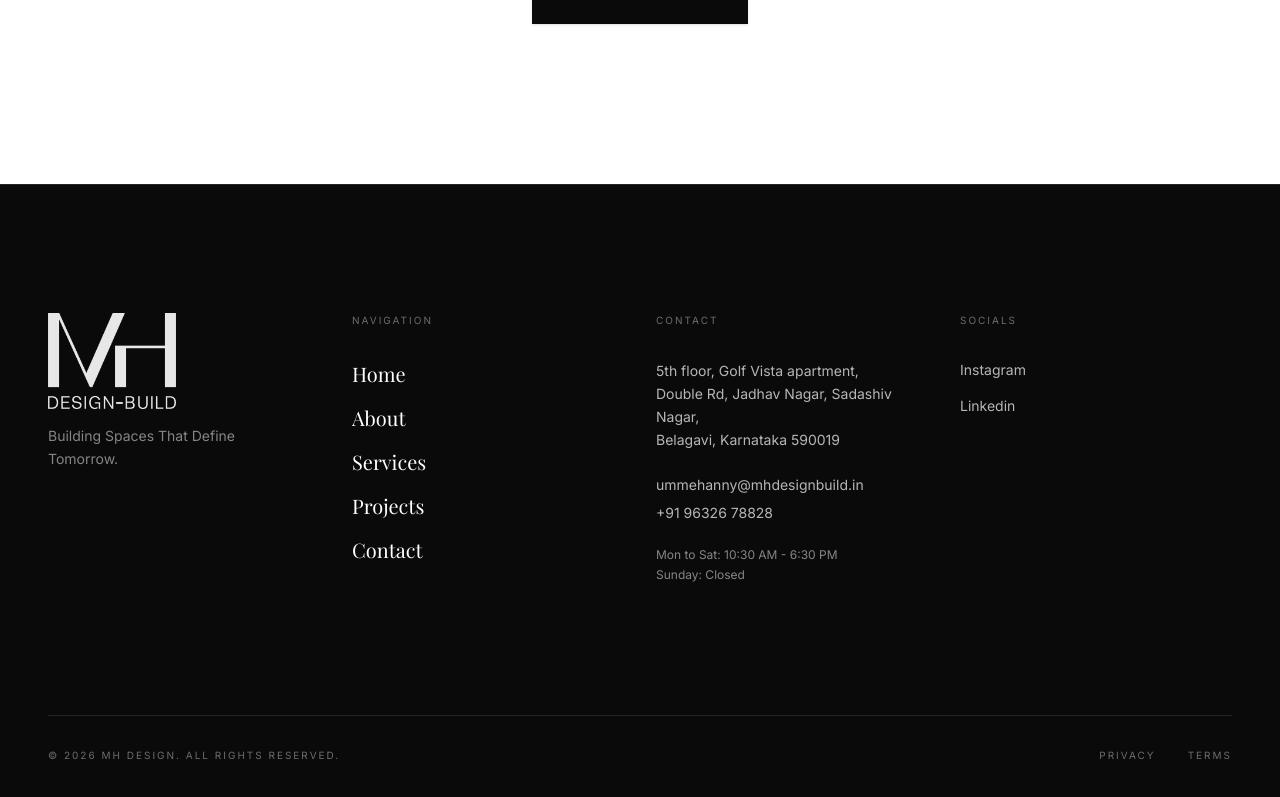
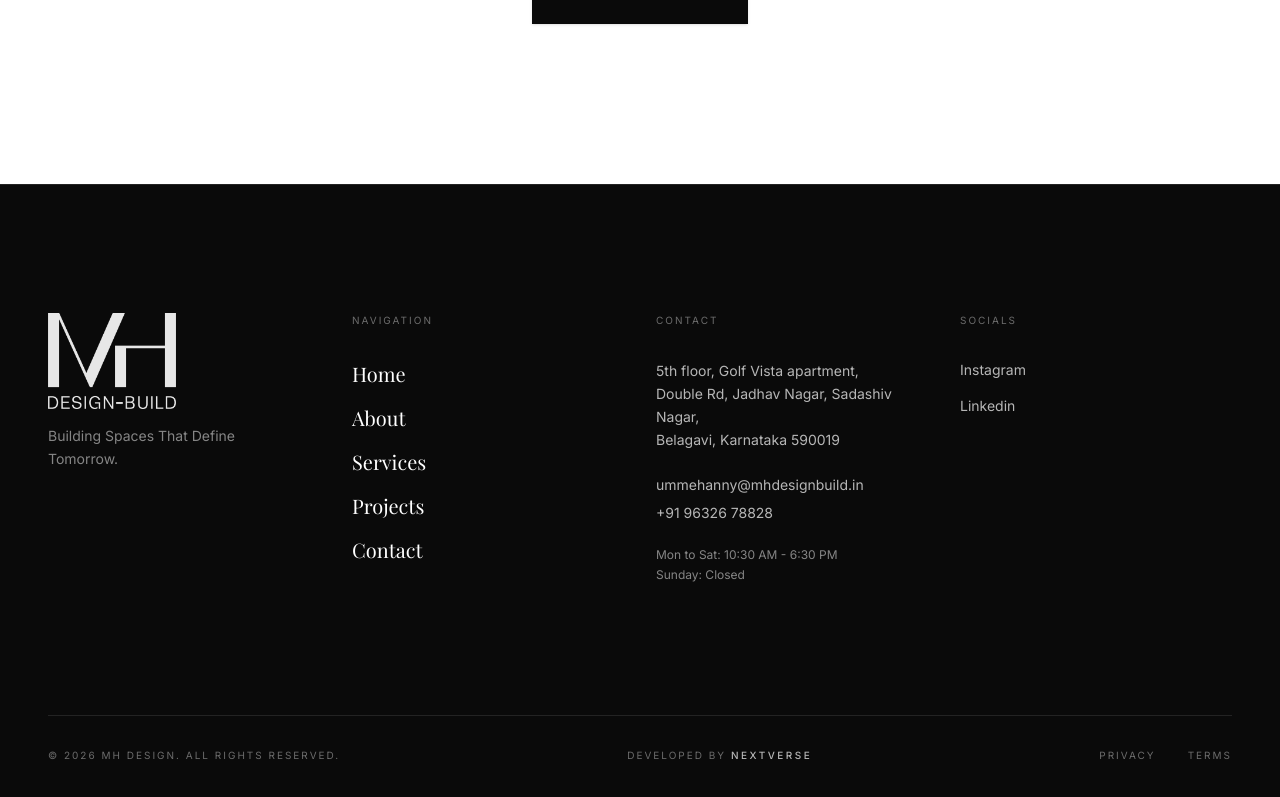
Before and after one commit to Kishan0029/mh-design-build, a React (Vite) app: page / in a window 1280 px wide. Shown: the part 7774-8571 px from the top of the page. Built offline with nearby package versions, Linux system fonts and the light colour scheme; a web font is replaced by a local one.

Commit message:
Add Developed by Nextverse credit in footer

```diff
--- a/src/components/Footer.jsx
+++ b/src/components/Footer.jsx
@@ -79,9 +79,12 @@ const Footer = () => {
           </div>
         </div>
 
-        {/* Bottom Section - Legal */}
+        {/* Bottom Section - Legal & Credits */}
         <div className="border-t border-white/10 pt-8 flex flex-col md:flex-row gap-6 items-center justify-between text-[10px] uppercase tracking-[0.2em] text-white/40 mb-8 md:mb-16">
           <p>&copy; {new Date().getFullYear()} MH Design. All rights reserved.</p>
+          <p className="hover:text-white/80 transition-colors">
+            Developed by <span className="text-white/70 font-medium tracking-[0.25em]">Nextverse</span>
+          </p>
           <div className="flex gap-8">
             <Link to="/privacy" className="hover:text-white transition-colors animated-underline">Privacy</Link>
             <Link to="/terms" className="hover:text-white transition-colors animated-underline">Terms</Link>
```
